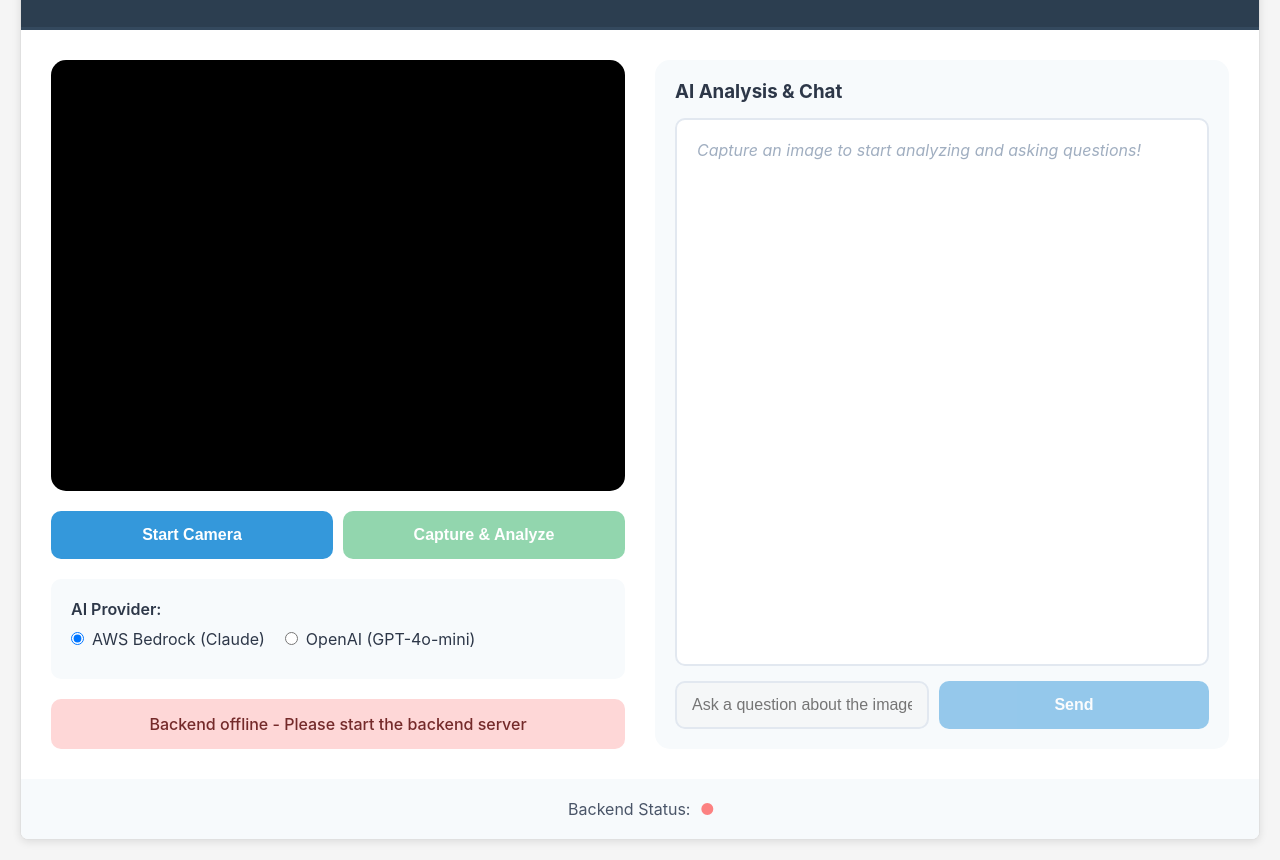
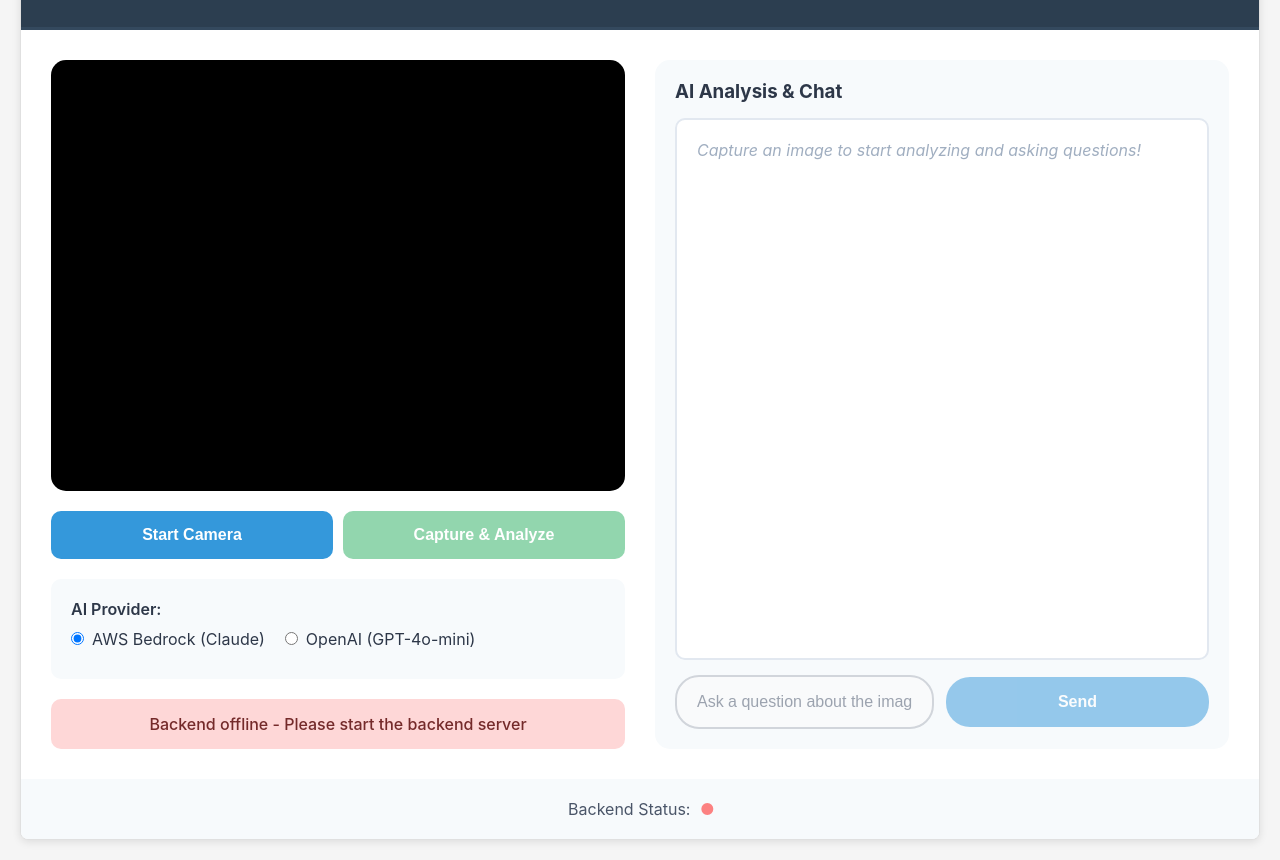
Before and after one commit to DulajDil/vision-cam-chat, a website with bundled scripts: page frontend/index.html in a window 1280 px wide. Shown: the part 134-994 px from the top of the page. Built offline with nearby package versions, Linux system fonts and the light colour scheme; files whose address does not match are found by name.

Commit message:
Make question input wider with ChatGPT-style design
Improved input area styling:
- Wider, more spacious input field
- Rounded corners (24px) like ChatGPT
- Better padding (16px vertical, 20px horizontal)
- Smooth focus transition with shadow effect
- Light gray background when inactive
- White background when focused
- Better placeholder styling
- Improved button sizing and spacing

Result:
✅ More modern, professional appearance
✅ Easier to see and use
✅ Better visual feedback on focus
✅ ChatGPT-inspired design

```diff
--- a/frontend/styles.css
+++ b/frontend/styles.css
@@ -221,6 +221,7 @@ header p {
     display: flex;
     flex-direction: column;
     height: 100%;
+    max-width: 100%;
 }
 
 .chat-section h3 {
@@ -285,24 +286,37 @@ header p {
 /* Chat Input */
 .chat-input-container {
     display: flex;
-    gap: 10px;
+    gap: 12px;
+    align-items: center;
+    width: 100%;
 }
 
 .chat-input-container input {
     flex: 1;
-    padding: 12px 15px;
-    border: 2px solid #e2e8f0;
-    border-radius: 10px;
+    padding: 16px 20px;
+    border: 2px solid #d1d5db;
+    border-radius: 24px;
     font-size: 1em;
+    background: #f9fafb;
+    transition: all 0.2s ease;
 }
 
 .chat-input-container input:focus {
     outline: none;
     border-color: #3498db;
+    background: white;
+    box-shadow: 0 0 0 3px rgba(52, 152, 219, 0.1);
+}
+
+.chat-input-container input::placeholder {
+    color: #9ca3af;
 }
 
 .chat-input-container button {
-    min-width: 100px;
+    min-width: 80px;
+    padding: 16px 24px;
+    border-radius: 24px;
+    flex-shrink: 0;
 }
 
 /* Footer */
```
